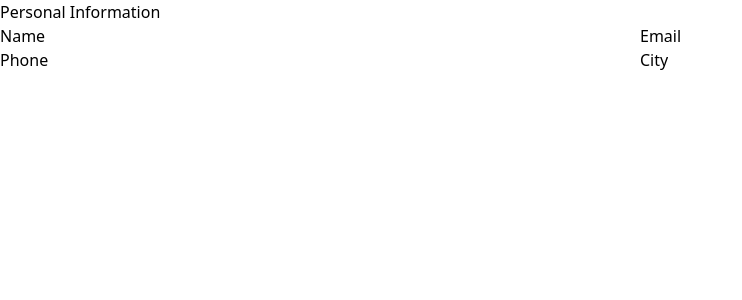
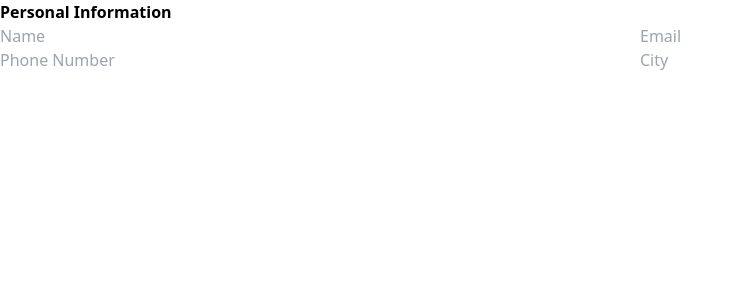
Before and after one commit to Baskin-Ridley/react-cv-generator, a Next.js app: page /components/forms/PersonalInfo in a window 1280 px wide. Shown: the top 300 px of the page, without its empty margins (0-742 px from the left). Built offline with nearby package versions, Linux system fonts and the light colour scheme.

Commit message:
improved styling

```diff
--- a/pages/components/forms/PersonalInfo.tsx
+++ b/pages/components/forms/PersonalInfo.tsx
@@ -10,14 +10,14 @@ const PersonalInfo = () => {
   })
   return (
     <div>
-      <h1>Personal Information</h1>
+      <h1 className="font-bold">Personal Information</h1>
       <form className="grid lg:grid-cols-2 md:grid-cols-1">
         <div>
-          <label className="" htmlFor="name">Name</label>
           <input
             type="text"
             id="name"
             name="name"
+            placeholder='Name'
             value={personalInfo.name}
             onChange={(e) => {
               setPersonalInfo({
@@ -28,11 +28,11 @@ const PersonalInfo = () => {
           />
         </div>
         <div>
-          <label htmlFor="email">Email</label>
           <input
             type="text"
             id="email"
             name="email"
+            placeholder='Email'
             value={personalInfo.email}
             onChange={(e) => {
               setPersonalInfo({
@@ -43,11 +43,11 @@ const PersonalInfo = () => {
           />
         </div>
         <div>
-          <label htmlFor="phone">Phone</label>
           <input
             type="text"
             id="phone"
             name="phone"
+            placeholder='Phone Number'
             value={personalInfo.phone}
             onChange={(e) => {
               setPersonalInfo({
@@ -58,11 +58,11 @@ const PersonalInfo = () => {
           />
         </div>
         <div>
-          <label htmlFor="city">City</label>
           <input
             type="text"
             id="city"
             name="city"
+            placeholder='City'
             value={personalInfo.city}
             onChange={(e) => {
               setPersonalInfo({
--- a/pages/components/sides/RightSide.tsx
+++ b/pages/components/sides/RightSide.tsx
@@ -1,6 +1,6 @@
 import React from 'react'
 
-const RightSide = (props) => {
+const RightSide = (props: { components: any[] }) => {
   return (
     <div>
       {props.components.map((component) => component)}
--- a/pages/index.tsx
+++ b/pages/index.tsx
@@ -18,7 +18,6 @@ export default function Home() {
     <div className="grid grid-cols-2">
       <div>
         <LeftSide/>
-
         {components.map((component) => component)}
         <AddButton onClick={addComponent} text="Add ID"/>
       </div>
```
